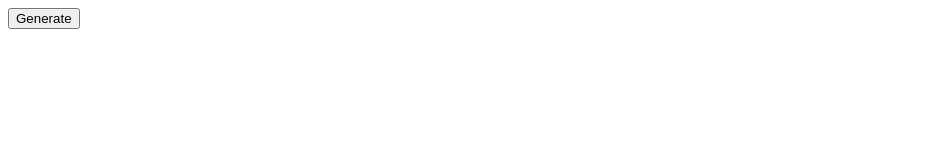
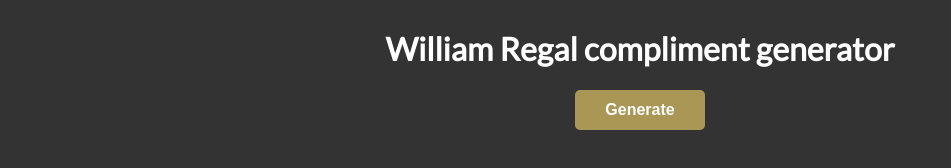
Before and after one commit to ste001/regal-compliment-generator, a plain HTML site: page index.html in a window 1280 px wide. Shown: the whole page, without its empty margins (0-951 px from the left). Drawn offline with nearby package versions, Linux system fonts and the light colour scheme.

Commit message:
feat: add css styling

```diff
--- a/index.html
+++ b/index.html
@@ -5,14 +5,19 @@
   <meta http-equiv="X-UA-Compatible" content="IE=edge">
   <meta name="viewport" content="width=device-width, initial-scale=1.0">
   <title>William Regal compliment generator</title>
+  <link rel="stylesheet" type="text/css" href="main.css">
+  <style>
+    @import url('https://fonts.googleapis.com/css2?family=Lato&display=swap');
+  </style>
   <script defer src="https://unpkg.com/alpinejs@3.x.x/dist/cdn.min.js"></script>
   <script src="main.js"></script>
 </head>
 <body>
-  <div x-data="generate">
-    <button @click="generatePhrase">Generate</button>
+  <div x-data="generate" class="container">
+    <h1 class="header">William Regal compliment generator</h1>
+    <button class="custom-btn" @click="generatePhrase">Generate</button>
 
-    <p x-text="phrase"></p>
+    <p class="phrase" x-text="phrase"></p>
 </div>
 </body>
 <script>
--- /dev/null
+++ b/main.css
@@ -0,0 +1,48 @@
+body {
+  font-family: 'Lato', sans-serif;
+  background-color: #333333;
+}
+
+.container {
+  display: flex; /* or inline-flex */
+  flex-direction: column;
+  align-items: center;
+  justify-content: center;
+  padding-left: 0.75em;
+  padding-right: 0.75em;
+}
+
+.header {
+  text-align: center;
+  color: white;
+  font-size: 32px;
+}
+
+.phrase {
+  text-align: center;
+  color: white;
+  font-size: 16px;
+}
+
+.custom-btn {
+  width: 130px;
+  height: 40px;
+  color: white;
+  border-radius: 5px;
+  font-size: 16px;
+  font-weight: 700;
+  font-style: normal;
+  text-decoration: none;
+  background-color: #aa9755;
+  cursor: pointer;
+  position: relative;
+  display: inline-block;
+  outline: none;
+  border: 3px solid #aa9755;
+  backface-visibility: hidden;
+  white-space: nowrap;
+}
+.custom-btn:active{
+  -webkit-transform: translateY(2px);
+  transform: translateY(2px);
+}
```
